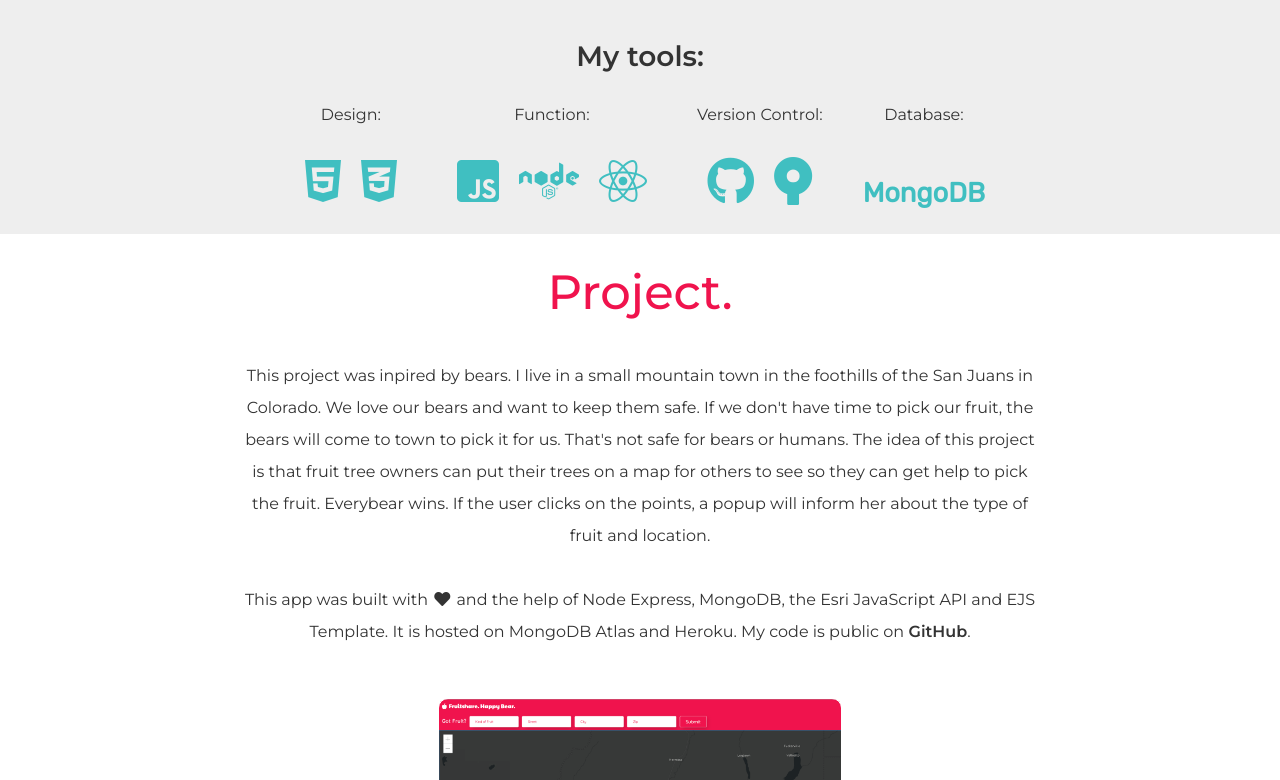
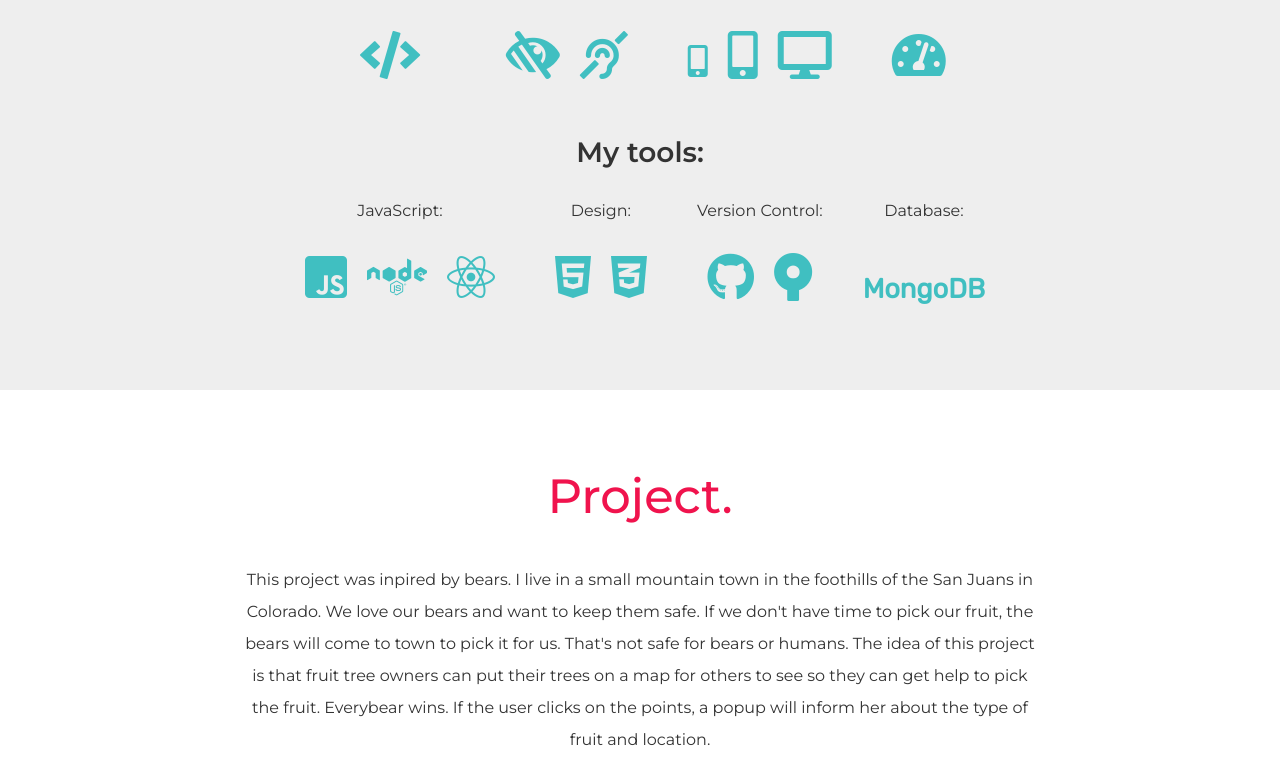
Before and after one commit to cschweipert/React-my-portfolio, a React (Create React App) app: page / in a window 1280 px wide. Shown: the part 1820-2600 px from the top of the page. Built offline with nearby package versions, Linux system fonts and the light colour scheme; a web font is replaced by a local one.

Commit message:
add padding to containers and edit skills section.

```diff
--- a/public/css/styles.css
+++ b/public/css/styles.css
@@ -186,6 +186,7 @@ li {
   padding-left: 15%;
   padding-right: 15%;
   text-align: center;
+  padding-top: 48px;
 }
 
 h2 {
@@ -221,6 +222,8 @@ p {
   background-size: cover;
   color: #333333;
   text-align: center;
+  padding-top: 48px;
+  padding-bottom: 60px;
 }
 
 h3 {
@@ -268,6 +271,7 @@ h4 {
   padding-right: 15%;
   height: 100%;
   text-align: center;
+  padding-top: 48px;
 }
 
 .projectp {
--- a/src/components/Skills.jsx
+++ b/src/components/Skills.jsx
@@ -32,16 +32,16 @@ function Skills() {
     <h3>My tools:</h3>
     <div className="grid-container">
       <ul>
+        <li>JavaScript:<br></br>
+          <i className="fab fa-js-square fa-3x skills"></i>
+          <i className="fab fa-node fa-3x skills"></i>
+          <i class="fab fa-react fa-3x skills"></i>
+        </li>
         <li>
           Design:<br></br>
           <i className="fab fa-html5 fa-3x skills"></i>
           <i className="fab fa-css3-alt fa-3x skills"></i>
           {/* <i class="fab fa-bootstrap"></i> */}
-        </li>
-        <li>Function:<br></br>
-          <i className="fab fa-js-square fa-3x skills"></i>
-          <i className="fab fa-node fa-3x skills"></i>
-          <i class="fab fa-react fa-3x skills"></i>
         </li>
         <li>
           Version Control:<br></br>
```
